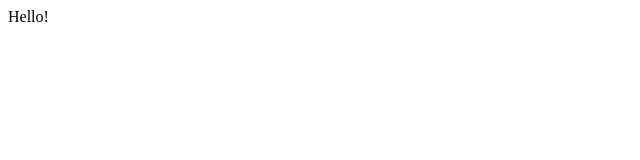
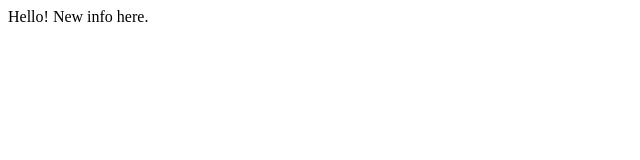
Before and after one commit to reisleo/demo-repo, a plain HTML site: page index.html in a window 1280 px wide. Shown: the whole page, without its empty margins (0-640 px from the left). Drawn offline with Linux system fonts and the light colour scheme.

Commit message:
Change 2

```diff
--- a/index.html
+++ b/index.html
@@ -7,6 +7,6 @@
     <title>Test</title>
 </head>
 <body>
-    Hello!
+    Hello! New info here.
 </body>
 </html>
```
Also changed, not shown: 1 other file.
